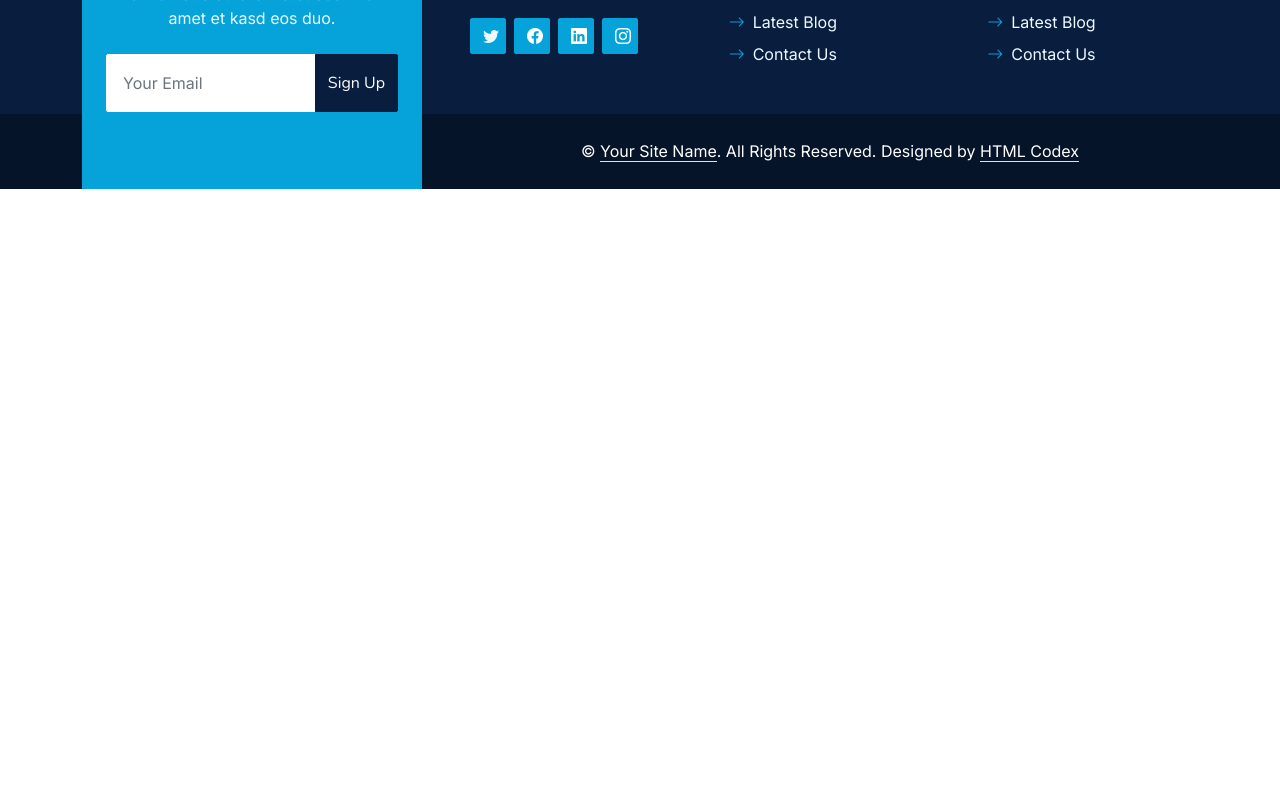
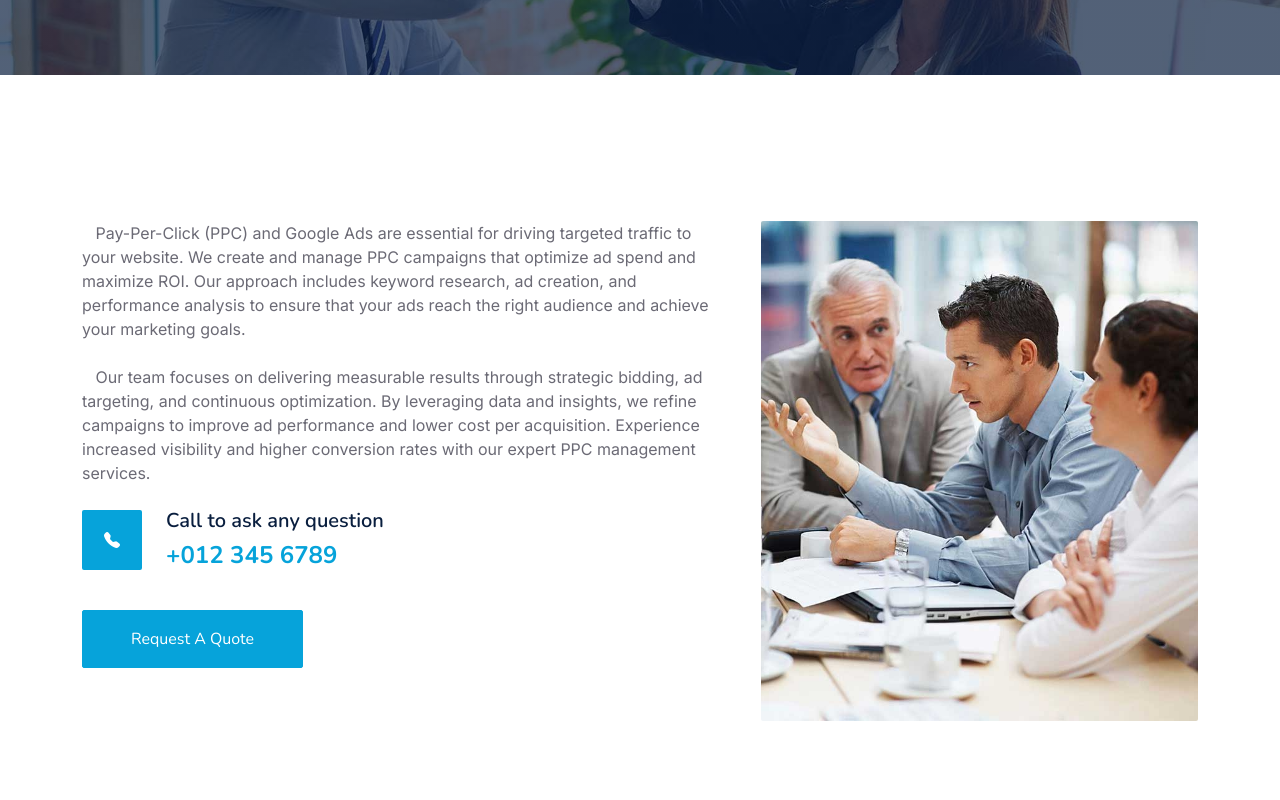
Before and after one commit to AINSoftwareSolution/AIN, a Next.js app: page /services/ads in a window 1280 px wide. Shown: the part 420-1220 px from the top of the page. Before the commit the page ends 800 px from the top, so only its background shows below. Built offline with nearby package versions, Linux system fonts and the light colour scheme.

Commit message:
services added

```diff
--- a/src/app/Utilis/data.ts
+++ b/src/app/Utilis/data.ts
@@ -3,43 +3,51 @@ import { Team1, Team2, Team3 } from "./img";
 export const servicesData = [
   {
     icon: "bi bi-shield",
-    title: "Website Design and development",
+    title: "Website Design and Development",
     link: "/services/website-design-development",
-    img1: "",
-    description:
-      "Amet justo dolor lorem kasd amet magna sea stet eos vero lorem ipsum dolore sed",
-    img2: "",
-    description2: "",
+    img1: "path/to/image1.jpg",
+    description: "Our Website Design and Development service ensures your online presence is engaging and functional. We create custom, responsive websites tailored to your brand's needs, incorporating the latest technologies and design trends. From initial design concepts to the final launch, we provide comprehensive solutions to make your website stand out in the digital landscape.",
+    img2: "path/to/image2.jpg",
+    description2: "We focus on creating user-friendly interfaces that drive engagement and conversions. Our team works closely with you to understand your business goals and target audience, ensuring that the website not only looks great but also performs effectively across all devices. Experience seamless functionality and aesthetic design with our expert development team."
   },
   {
     icon: "bi bi-database",
     title: "Social Media Marketing",
     link: "/services/social-media-marketing",
-    description:
-      "Amet justo dolor lorem kasd amet magna sea stet eos vero lorem ipsum dolore sed",
+    img1: "path/to/image1.jpg",
+    description: "Social Media Marketing is crucial for building brand awareness and engaging with your audience. We develop and implement strategies that enhance your social media presence, drive traffic to your website, and increase conversions. Our services include content creation, social media management, and performance tracking to ensure optimal results.",
+    img2: "path/to/image2.jpg",
+    description2: "Our approach is data-driven, leveraging analytics to refine strategies and improve performance. We focus on creating compelling content that resonates with your target audience and fosters community engagement. By analyzing trends and monitoring metrics, we continually optimize campaigns to achieve your marketing objectives."
   },
   {
     icon: "bi bi-code-slash",
     title: "Search Engine Optimization",
     link: "/services/seo",
-    description:
-      "Amet justo dolor lorem kasd amet magna sea stet eos vero lorem ipsum dolore sed",
+    img1: "path/to/image1.jpg",
+    description: "Search Engine Optimization (SEO) enhances your website's visibility on search engines like Google. We implement a range of strategies including keyword research, on-page optimization, and link building to improve your search rankings and drive organic traffic. Our SEO experts stay updated with the latest trends to keep your site competitive.",
+    img2: "path/to/image2.jpg",
+    description2: "Our comprehensive SEO services are designed to boost your online presence and attract quality leads. We perform in-depth analyses to identify opportunities and implement tailored solutions to address specific challenges. Regular reporting and adjustments ensure that your SEO strategy remains effective and aligned with your business goals."
   },
   {
     icon: "bi bi-android",
     title: "Email Marketing",
     link: "/services/email-marketing",
-    description:
-      "Amet justo dolor lorem kasd amet magna sea stet eos vero lorem ipsum dolore sed",
+    img1: "path/to/image1.jpg",
+    description: "Email Marketing is a powerful tool for nurturing leads and maintaining customer relationships. We design and execute email campaigns that are personalized, targeted, and designed to drive conversions. From crafting engaging content to analyzing campaign performance, we handle every aspect of your email marketing strategy.",
+    img2: "path/to/image2.jpg",
+    description2: "Our email marketing services include segmenting your audience for tailored messaging, A/B testing to optimize performance, and creating visually appealing email templates. By tracking metrics such as open rates and click-through rates, we continually refine our approach to maximize the impact of your email communications."
   },
   {
     icon: "bi bi-search",
     title: "PPC & Google Ads",
     link: "/services/ads",
-    description:
-      "Amet justo dolor lorem kasd amet magna sea stet eos vero lorem ipsum dolore sed",
+    img1: "path/to/image1.jpg",
+    description: "Pay-Per-Click (PPC) and Google Ads are essential for driving targeted traffic to your website. We create and manage PPC campaigns that optimize ad spend and maximize ROI. Our approach includes keyword research, ad creation, and performance analysis to ensure that your ads reach the right audience and achieve your marketing goals.",
+    img2: "path/to/image2.jpg",
+    description2: "Our team focuses on delivering measurable results through strategic bidding, ad targeting, and continuous optimization. By leveraging data and insights, we refine campaigns to improve ad performance and lower cost per acquisition. Experience increased visibility and higher conversion rates with our expert PPC management services."
   },
 ];
+
 
 export const TeamData = [
   {
--- a/src/app/about-us/page.tsx
+++ b/src/app/about-us/page.tsx
@@ -4,7 +4,7 @@ import Image from "next/image";
 
 import { Header } from "../component";
 import { TeamData } from "../Utilis/data";
-import { WhyChooseUs } from "../container";
+import { AboutUsContainer, WhyChooseUs} from "../container";
 
 const AboutUs = () => {
   const breadcrumbLinks = [
@@ -15,6 +15,7 @@ const AboutUs = () => {
     <>
       <Header title="About Us" breadcrumbLinks={breadcrumbLinks} />
 
+      <AboutUsContainer />
       <WhyChooseUs />
 
       {/* Team */}
--- a/src/app/component/serviceCard.tsx
+++ b/src/app/component/serviceCard.tsx
@@ -9,7 +9,7 @@ const ServiceCard: React.FC<ServiceType> = ({ icon, title, description, link, ph
                     <i className={`${icon} text-white`}></i>
                 </div>
                 <h4 className={`mb-3`}>{title}</h4>
-                <p className={`m-0`}>{description}</p>
+                <p className={`m-0`}>{description.slice(0, 110)}</p>
                 <Link className="btn btn-lg btn-primary rounded" href={link}>
                     <i className="bi bi-arrow-right"></i>
                 </Link>
--- a/src/app/container/aboutus.tsx
+++ b/src/app/container/aboutus.tsx
@@ -4,7 +4,7 @@ import Image from "next/image";
 import { AboutImg } from "../Utilis/img";
 import Link from "next/link";
 
-const AboutUs = () => {
+const AboutUsContainer = () => {
   return (
     <div className="container-fluid py-5 wow fadeInUp" data-wow-delay="0.1s">
       <div className="container py-5">
@@ -81,4 +81,4 @@ const AboutUs = () => {
   );
 };
 
-export default AboutUs;
+export default AboutUsContainer;
--- a/src/app/container/index.ts
+++ b/src/app/container/index.ts
@@ -1,7 +1,7 @@
-import AboutUs from "./aboutus";
+import AboutUsContainer from "./aboutus";
 import PricingPlan from "./pricingPlan";
 import Quote from "./quote";
 import ServicesList from './servicesList';
 import WhyChooseUs from "./whyChooseUs";
 
-export { AboutUs, PricingPlan, ServicesList, Quote, WhyChooseUs };
+export { AboutUsContainer, PricingPlan, ServicesList, Quote, WhyChooseUs };
--- a/src/app/page.tsx
+++ b/src/app/page.tsx
@@ -1,5 +1,5 @@
 import {
-  AboutUs,
+  AboutUsContainer,
   PricingPlan,
   Quote,
   ServicesList,
@@ -9,7 +9,7 @@ import {
 const Home = () => {
   return (
     <div>
-      <AboutUs />
+      <AboutUsContainer />
       <WhyChooseUs />
       <ServicesList />
       <PricingPlan />
--- a/src/app/services/[title]/page.tsx
+++ b/src/app/services/[title]/page.tsx
@@ -1,12 +1,20 @@
 'use client'
+import Image from 'next/image';
+import Link from 'next/link';
+import { Header } from '@/app/component';
 import { servicesData } from '@/app/Utilis/data';
+import { AboutImg } from '@/app/Utilis/img';
 import { useRouter } from 'next/navigation';
-import React from 'react'
 
 const ServiceDetails = ({ params }: { params: { title: string } }) => {
 
   const router = useRouter();
   const matchedService = servicesData.find(service => service.link.split('/').pop() === params.title);
+  const breadcrumbLinks = [
+    { name: 'Home', url: '/' },
+    { name: 'Services', url: '/services' },
+    { name: matchedService?.title || '', url: matchedService?.link || '' },
+  ];
 
   if (!matchedService) {
     if (typeof window !== 'undefined') {
@@ -15,7 +23,54 @@ const ServiceDetails = ({ params }: { params: { title: string } }) => {
     return null;
   }
   return (
-    <div>{matchedService.title}</div>
+    <>
+      <Header title={matchedService.title} breadcrumbLinks={breadcrumbLinks} />
+
+      <div className="container-fluid py-5 wow fadeInUp" data-wow-delay="0.1s">
+        <div className="container py-5">
+          <div className="row g-5">
+            <div className="col-lg-7">
+              <p className="mb-4">&nbsp; &nbsp;{matchedService.description}</p>
+              <p className="mb-4">&nbsp; &nbsp;{matchedService.description2}</p>
+              <div
+                className="d-flex align-items-center mb-4 wow fadeIn"
+                data-wow-delay="0.6s"
+              >
+                <div
+                  className="bg-primary d-flex align-items-center justify-content-center rounded"
+                  style={{ width: "60px", height: "60px" }}
+                >
+                  <i className="bi bi-telephone-fill text-white"></i>
+                </div>
+                <div className="ps-4">
+                  <h5 className="mb-2">Call to ask any question</h5>
+                  <h4 className="text-primary mb-0">+012 345 6789</h4>
+                </div>
+              </div>
+              <Link
+                href={"/#quote"}
+                className="btn btn-primary py-3 px-5 mt-3 wow zoomIn"
+                data-wow-delay="0.9s"
+              >
+                Request A Quote
+              </Link>
+            </div>
+            <div className="col-lg-5" style={{ minHeight: "500px" }}>
+              <div className="position-relative h-100">
+                <Image
+                  alt="about_us"
+                  className="position-absolute w-100 h-100 rounded wow zoomIn"
+                  data-wow-delay="0.9s"
+                  src={AboutImg}
+                  style={{ objectFit: "cover" }}
+                />
+              </div>
+            </div>
+          </div>
+        </div>
+      </div>
+
+    </>
   )
 }
 
--- a/src/app/services/programmatic-ads/page.tsx
+++ b/src/app/services/programmatic-ads/page.tsx
@@ -3,7 +3,6 @@ import {
   WhyImg,
   Display360,
   GoogleADSImg,
-  DV360Img,
   DisplayAndVideo360
 } from "@/app/Utilis/img";
 import Image from "next/image";
```
Lines whose indentation alone changed are shown as unchanged.
